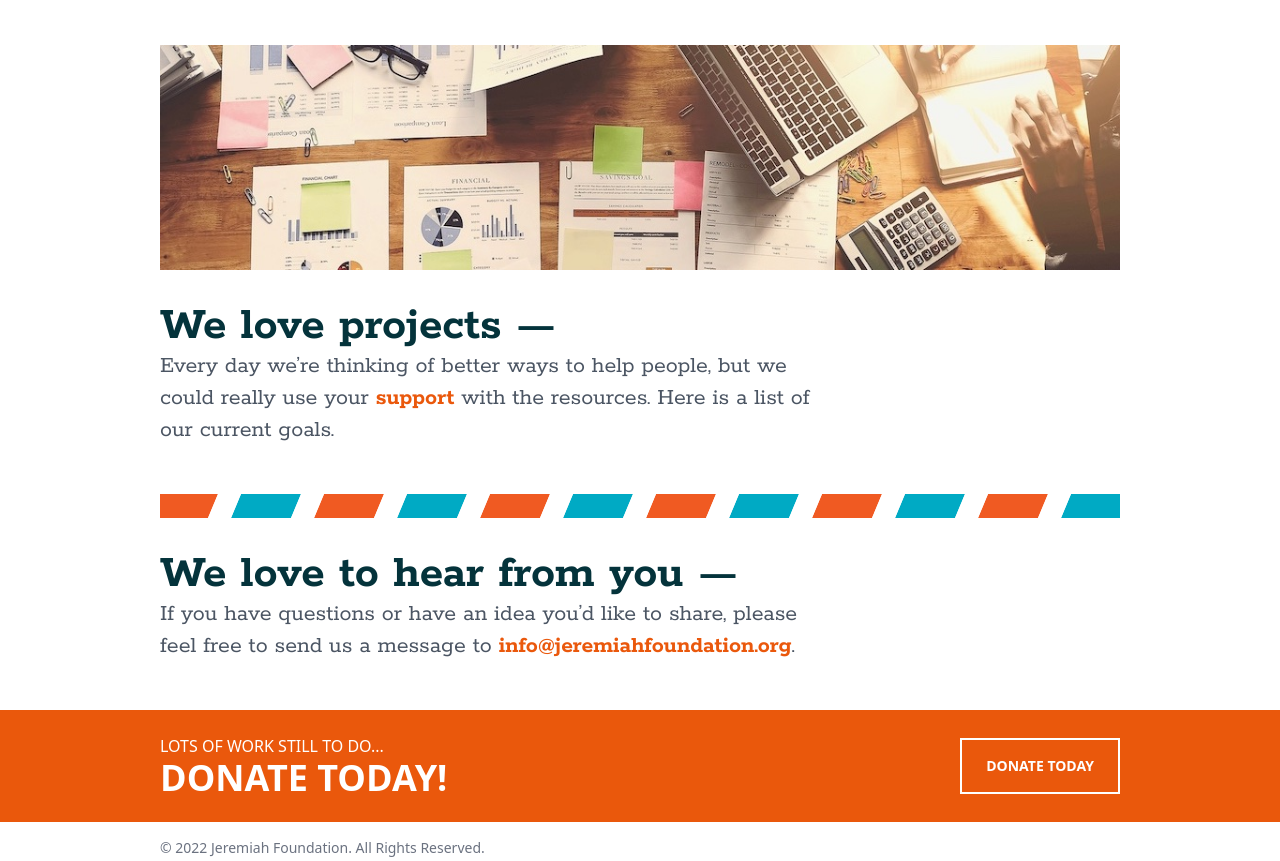
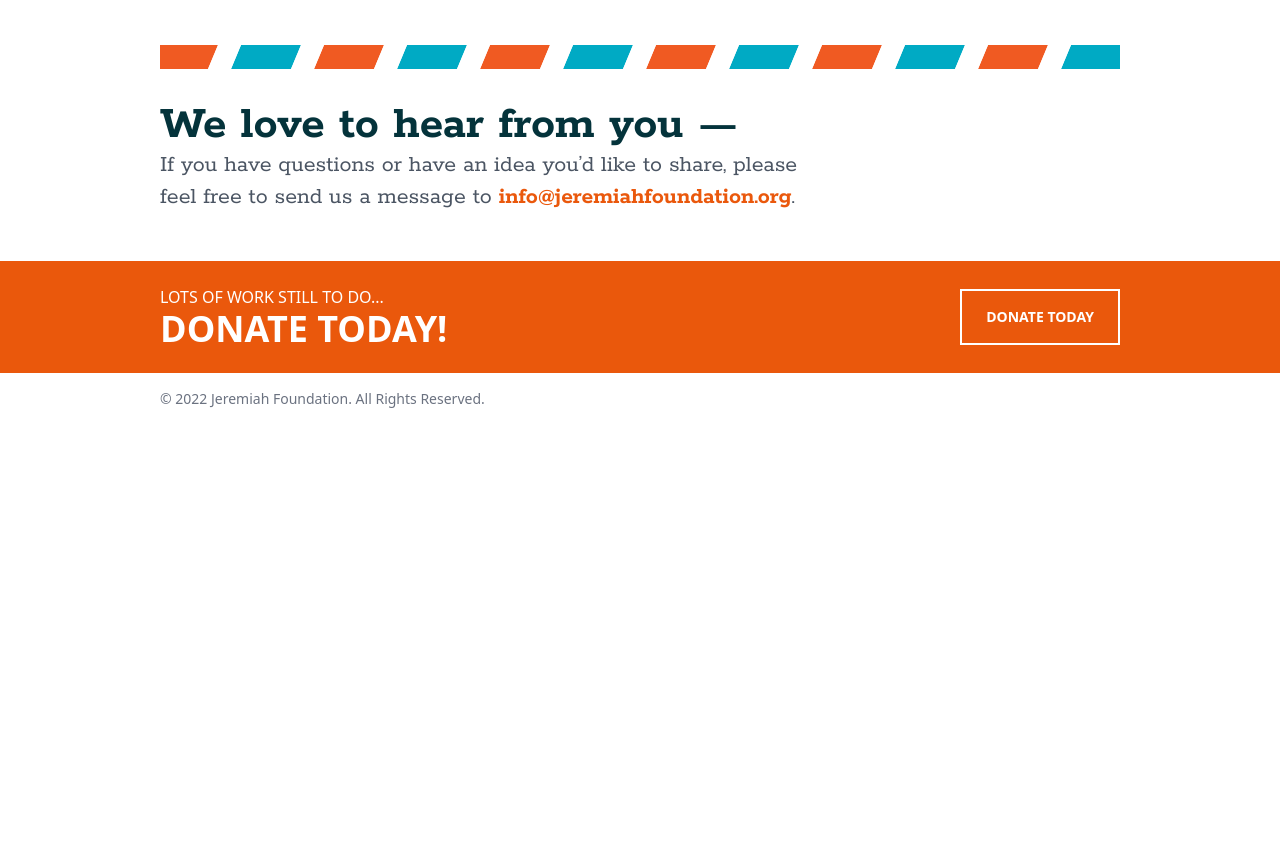
Before and after one commit to jeremiahfoundation/client, a website: page index.html in a window 1280 px wide. Shown: the part 978-1839 px from the top of the page. After the commit the page ends 1403 px from the top, so only its background shows below. Drawn offline with Linux system fonts and the light colour scheme.

Commit message:
Update removed project section

```diff
--- a/index.html
+++ b/index.html
@@ -68,19 +68,6 @@
         </div>
       </section>
       <section class="mt-12">
-        <div class="mb-8 w-full">
-          <img class="w-full object-cover" src="./images/project-management.jpg" alt="Homeless Man" />
-        </div>
-        <div class="max-w-2xl font-rokkitt leading-loose">
-          <span class="block text-5xl font-bold text-[#04333b]">We love projects —</span>
-          <p class="text-2xl text-gray-600">
-            Every day we’re thinking of better ways to help people, but we could really use your
-            <a href="https://donate.stripe.com/dR63cv2km9ax4Le9AA" class="font-bold text-orange-600">support</a>
-            with the resources. Here is a list of our current goals.
-          </p>
-        </div>
-      </section>
-      <section class="mt-12">
         <div class="h-6 w-full bg-center bg-repeat-x mb-8" style="background-image: url('./images/mail.svg')"></div>
         <div class="max-w-2xl font-rokkitt leading-loose">
           <span class="block text-5xl font-bold text-[#04333b]">We love to hear from you —</span>
```
